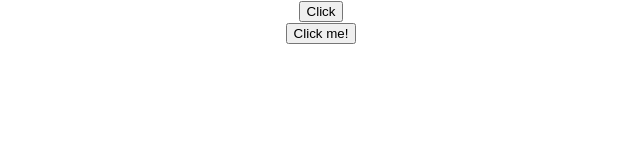
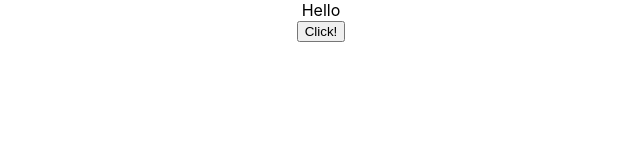
Before and after one commit to yashlad27/react_crash, a React (Create React App) app: page / in a window 1280 px wide. Shown: the top 160 px of the page, without its empty margins (319-959 px from the left). Built offline with nearby package versions, Linux system fonts and the light colour scheme.

Commit message:
event binding of handlers in React

```diff
--- a/src/App.js
+++ b/src/App.js
@@ -6,13 +6,16 @@ import './App.css';
 // import Greet from './components/Greet';
 import FunctionClick from './components/FunctionClick';
 import ClassClick from './components/ClassClick';
+import EventBind from './components/EventBind';
 
 function App() {
   return (
     <div className="App">
-      <FunctionClick />
+      <EventBind />
 
-      <ClassClick />
+      {/* <FunctionClick />
+
+      <ClassClick /> */}
 
       {/* <Counter /> */}
 
--- /dev/null
+++ b/src/components/EventBind.js
@@ -0,0 +1,54 @@
+// Binding Event Handlers:
+import React, { Component } from 'react'
+
+class EventBind extends Component {
+    constructor(props) {
+      super(props)
+
+      this.state = {
+         message: "Hello"
+      }
+
+      this.clickHandler = this.clickHandler.bind(this) // third method of binding
+    }
+
+    clickHandler() {
+        // this snippet breaks the app ->
+        this.setState({
+            message: "Goodbye!"
+        })
+
+        console.log(this) // value comes to be -> undefined
+        // thus event handling is very necessary in react project
+    }
+
+  render() {
+    return (
+      <div>
+        <div>
+            {this.state.message}
+        </div>
+        {/* First method -> use "bind" in render
+        1. works well for small applications as it re renders the whole app
+        2. may cause performance errors in largescale apps
+        3. and apps with nested childrens
+        */}
+
+        {/* <button onClick={this.clickHandler.bind(this)}>Click!</button> */}
+
+        {/* Second Method -> Use of "Arrow Functions" in render
+        Here we are calling the clickHandler function using the paraenthesis and giving it's value
+        */}
+
+        {/* <button onClick={() => this.clickHandler()}>Click!</button> */}
+
+        {/* Third Method -> we bind the event handler in the class "constructor" of the component
+        method is used and reccommended in React JS docs. */}
+
+        <button onClick={this.clickHandler}>Click!</button>
+      </div>
+    )
+  }
+}
+
+export default EventBind
```
